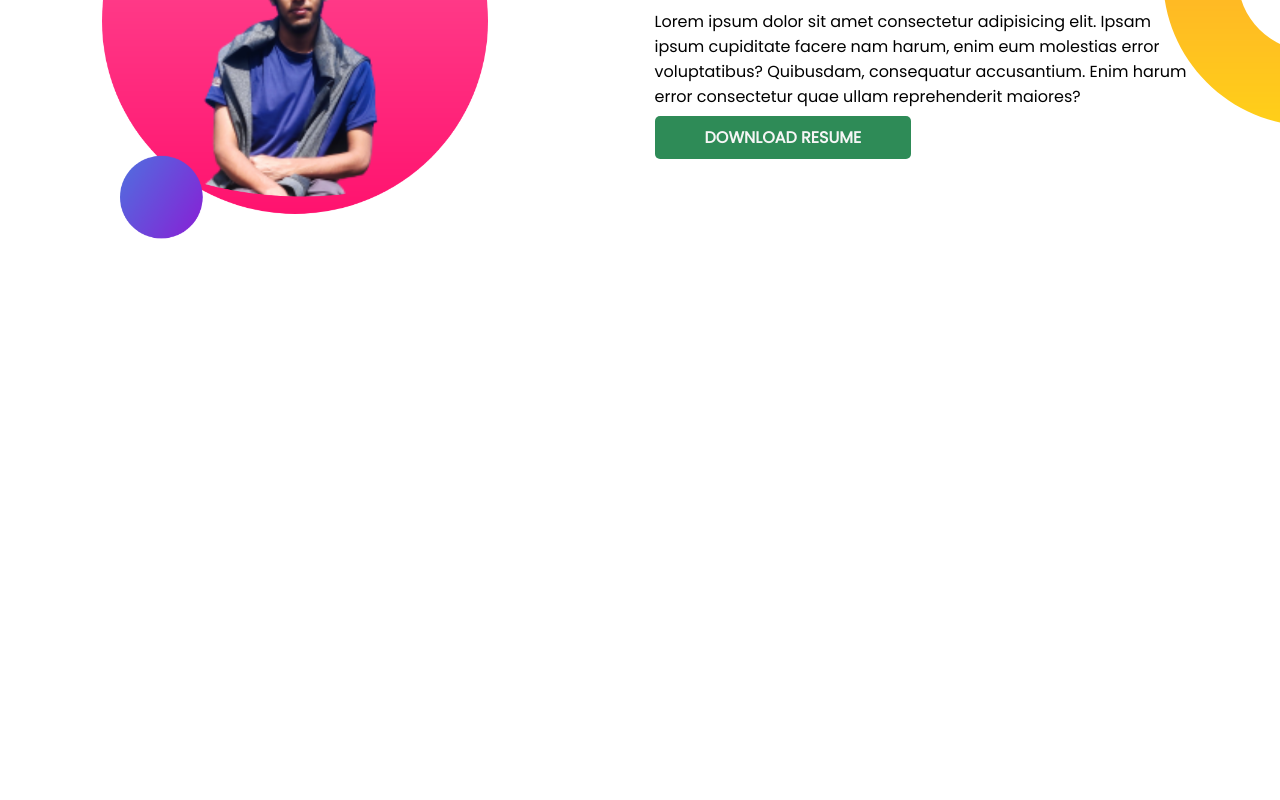
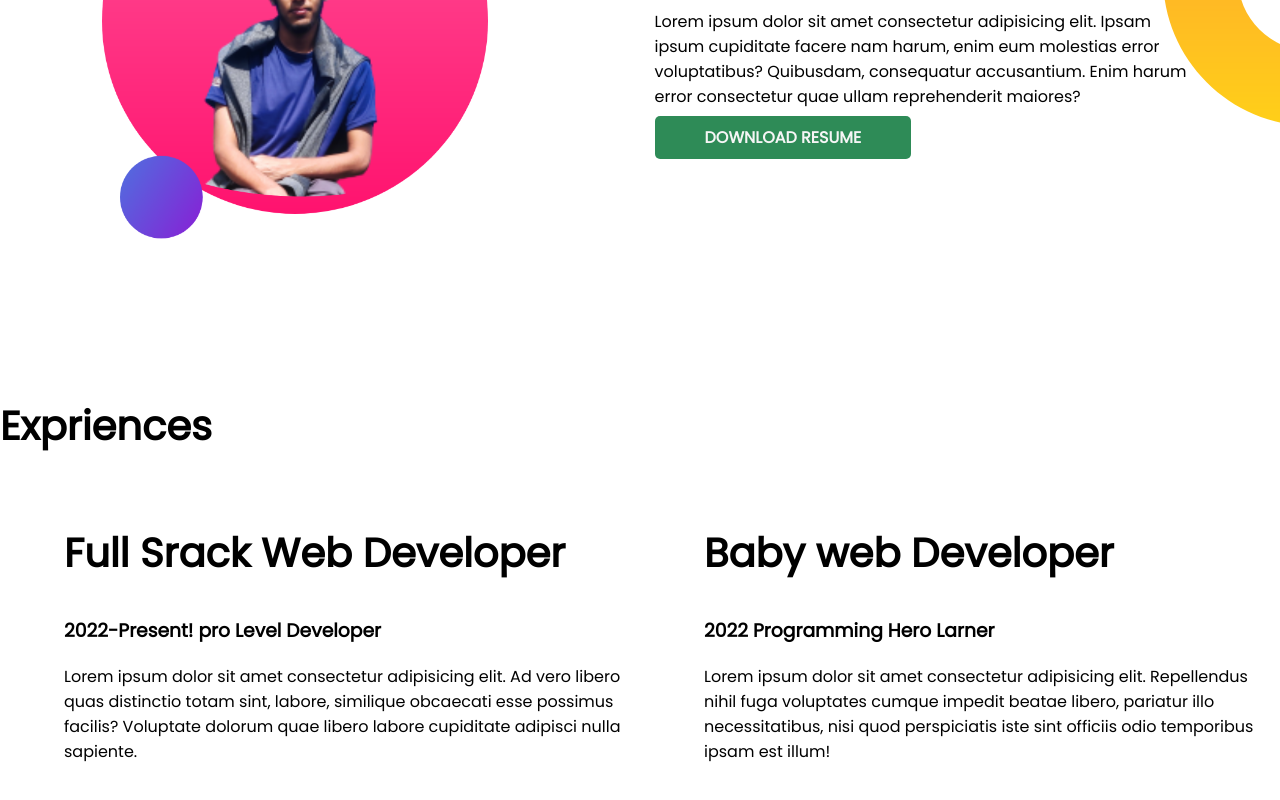
Before and after one commit to Rahatul1/own-portfolio, a plain HTML site: page web.html in a window 1280 px wide. Shown: the part 772-1572 px from the top of the page. Before the commit the page ends 1168 px from the top, so only its background shows below. Drawn offline with Linux system fonts and the light colour scheme.

Commit message:
new section

```diff
--- a/style.css
+++ b/style.css
@@ -8,7 +8,7 @@ h1{
 .color{
     color: royalblue;
 }
-section{
+.all-section{
     display: flex;
     margin-bottom: 150px;
 }
--- a/web.html
+++ b/web.html
@@ -13,7 +13,7 @@
 </head>
 
 <body>
-    <section class="top">
+    <section class="top  all-section">
         <div class="half">
             <h1>Welcome To</h1>
             <h1><span class="color">Rahat ul islam</span> portfolio!</h1>
@@ -28,7 +28,7 @@
             <img src="images/my-bg2.png" alt="">
         </div>
     </section>
-    <section class="middle">
+    <section class="middle all-section">
         <div class="half">
             <img src="images/my-bg2.png" alt="">
         </div>
@@ -41,6 +41,27 @@
             <a class="type" target="_blank" href="">DOWNLOAD RESUME</a>
         </div>
     </section>
+    <section class="last">
+        <h1>Expriences</h1>
+        <div class="all-section">
+            <div class="half">
+                <h1>Full Srack Web Developer</h1>
+                <h3>2022-Present! pro Level Developer</h3>
+                <p>Lorem ipsum dolor sit amet consectetur adipisicing elit. Ad vero libero quas distinctio totam sint,
+                    labore, similique obcaecati esse possimus facilis? Voluptate dolorum quae libero labore cupiditate
+                    adipisci nulla sapiente.</p>
+            </div>
+            <div class="half">
+                <h1>Baby web Developer</h1>
+                <h3>2022 Programming Hero Larner</h3>
+                <p>Lorem ipsum dolor sit amet consectetur adipisicing elit. Repellendus nihil fuga voluptates cumque
+                    impedit
+                    beatae libero, pariatur illo necessitatibus, nisi quod perspiciatis iste sint officiis odio
+                    temporibus
+                    ipsam est illum!</p>
+            </div>
+        </div>
+    </section>
 </body>
 
 </html>
```
